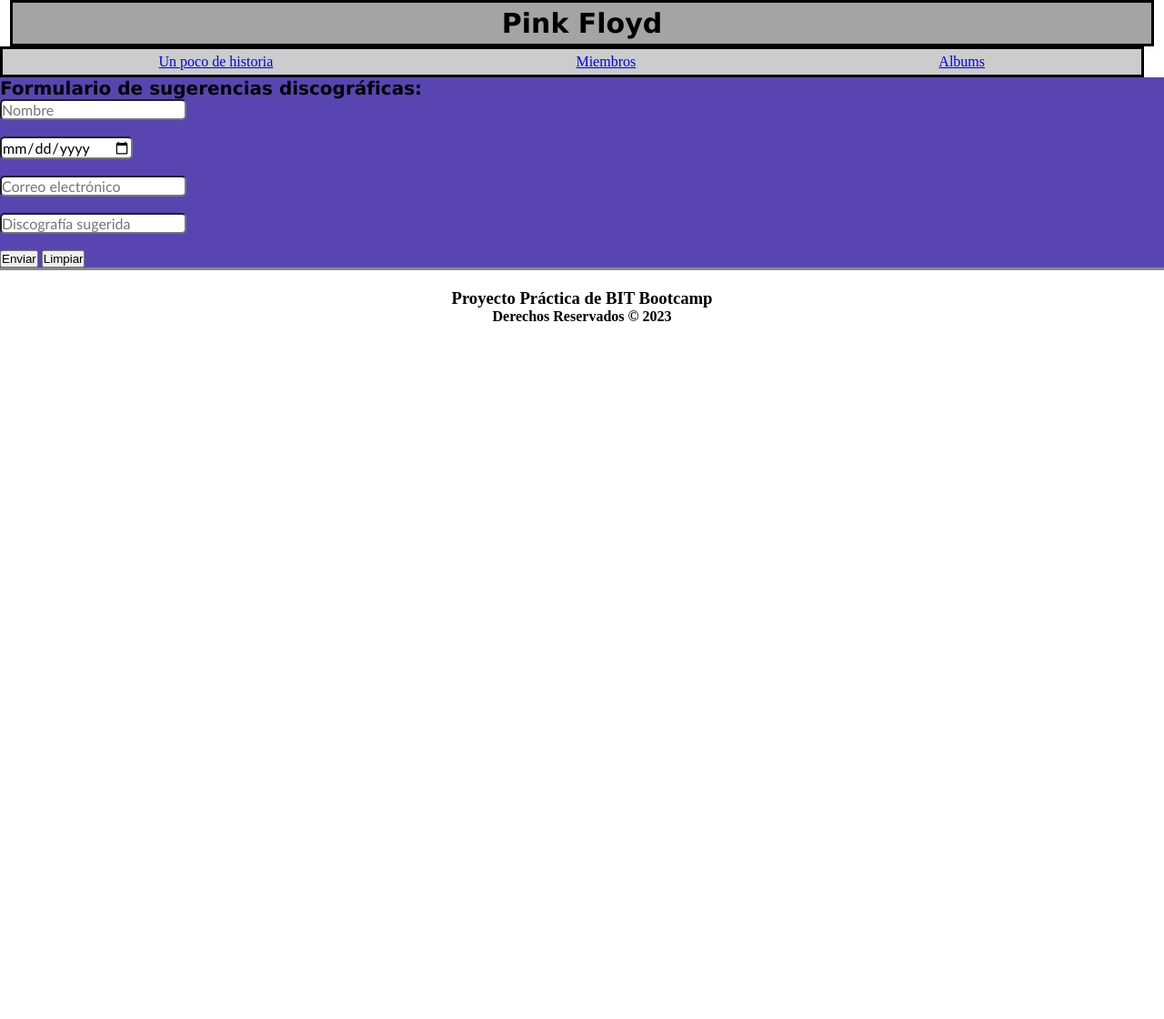
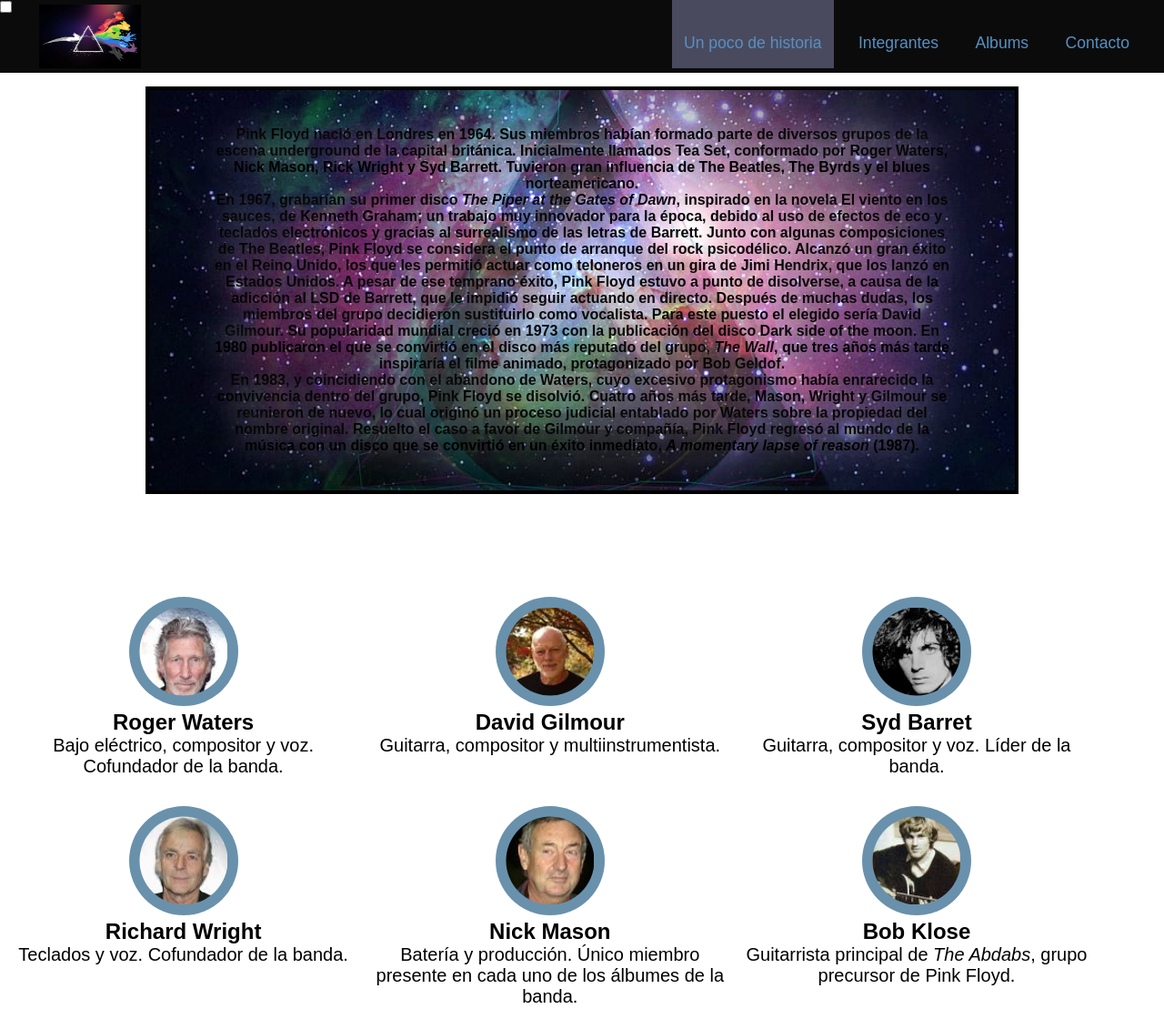
Before and after one commit to ycmegar/AMCHAM-REACT, a plain HTML site: page index.html in a window 1280 px wide. Shown: the top 1120 px of the page at 91% size. Before the commit the page ends 800 px from the top, so only its background shows below. Drawn offline with Linux system fonts and the light colour scheme.

Commit message:
Avance 2

```diff
--- a/index.html
+++ b/index.html
@@ -2,28 +2,100 @@
 <html lang="es">
     <head>
         <meta http-equiv="Content-Type" content="text/html; charset=UTF-8">
-        <link rel="stylesheet" href="main.css"/>
+        <link rel="stylesheet" href="principal.css"/>
         <title>Discografía Pink Floyd</title>
     </head>
 
     <body>
-        <header>
-            <h1>Pink Floyd</h1>
-         </header>
+        <header class="contenedor">
+            <nav>
+                <a href="#" id="menu-icon">
+                    <i class="fa-solid fa-bars"></i>
+                </a>
 
-        <nav class="menu">
-                <a href="historia.html"> Un poco de historia </a>
-                <a href="miembros.html"> Miembros </a>
-                <a href="albums.html"> Albums </a>
-        </nav>
+                <input type="checkbox" id="check">
+                <label for="check" class="checkbtn">
+                </label>
+
+                <a id="enlace">
+                    <picture><img src="logo4.jpg" id="logo"></picture>
+                </a>
+                <section>
+                    <a class="active" href="#historia"> Un poco de historia </a>
+                    <a href="#integrantes"> Integrantes </a>
+                    <a href="#albums"> Albums </a>
+                    <a href="#contacto"> Contacto </a>
+                </section>
+            </nav>
+        </header>
+
+
+        <section class="content" id="historia">
+            <article>
+                Pink Floyd nació en Londres en 1964. Sus miembros habían formado parte de diversos grupos
+                de la escena underground de la capital británica. Inicialmente llamados
+                Tea Set, conformado por Roger Waters, Nick Mason, Rick Wright y Syd Barrett. Tuvieron gran influencia de
+                The Beatles, The Byrds y el blues norteamericano. <br>
+                En 1967, grabarían su primer disco <i>The Piper at the Gates of Dawn</i>, inspirado en la novela
+                El viento en los sauces, de Kenneth Graham; un trabajo muy innovador para la época,
+                debido al uso de efectos de eco y teclados electrónicos y gracias al surrealismo de las letras de Barrett.
+                Junto con algunas composiciones de The Beatles, Pink Floyd se considera el punto de arranque del
+                rock psicodélico. Alcanzó un gran éxito en el Reino Unido, los que les permitió actuar como teloneros
+                en un gira de Jimi Hendrix, que los lanzó en Estados Unidos.
+                A pesar de ese temprano éxito, Pink Floyd estuvo a punto de disolverse, a causa de la adicción al LSD de Barrett,
+                que le impidió seguir actuando en directo. Después de muchas dudas, los miembros del grupo decidieron sustituirlo
+                como vocalista. Para este puesto el elegido sería David Gilmour.
+                Su popularidad mundial creció en 1973 con la publicación del disco Dark side of the moon. En 1980 publicaron el que
+                se convirtió en el disco más reputado del grupo, <i>The Wall</i>, que tres años más tarde inspiraría el filme animado,
+                protagonizado por Bob Geldof.<br>
+                En 1983, y coincidiendo con el abandono de Waters, cuyo excesivo protagonismo había enrarecido la convivencia
+                dentro del grupo, Pink Floyd se disolvió. Cuatro años más tarde, Mason, Wright y Gilmour se reunieron de nuevo,
+                lo cual originó un proceso judicial entablado por Waters sobre la propiedad del nombre original.
+                Resuelto el caso a favor de Gilmour y compañía, Pink Floyd regresó al mundo de la música con un disco
+                que se convirtió en un éxito inmediato, <i>A momentary lapse of reason</i> (1987).
+
+            </article>
+        </section>
+
+        <section class="miembros" id="integrantes">
+            <article class="clear-padding"> </article>
+            <article class="carta">
+                <picture><img src="roger.jpg" class="foto"></picture>
+                <h3>Roger Waters</h3>
+                <p>Bajo eléctrico, compositor y voz. Cofundador de la banda.</p>
+            </article>
+            <article class="carta">
+                <picture><img src="david.jpg" class="foto"></picture>
+                <h3>David Gilmour</h3>
+                <p>Guitarra, compositor y multiinstrumentista.</p>
+            </article>
+            <article class="carta">
+                <picture><img src="syd.jpg" class="foto"></picture>
+                <h3>Syd Barret</h3>
+                <p>Guitarra, compositor y voz. Líder de la banda.</p>
+            </article>
+            <article class="carta">
+                <picture><img src="richard.jpg" class="foto"></picture>
+                <h3>Richard Wright</h3>
+                <p>Teclados y voz. Cofundador de la banda.</p>
+            </article>
+            <article class="carta">
+                <picture><img src="nick.jpg" class="foto"></picture>
+                <h3>Nick Mason</h3>
+                <p>Batería y producción. Único miembro presente en cada uno de los álbumes de la banda.</p>
+            </article>
+            <article class="carta">
+                <picture><img src="bob.jpg" class="foto"></picture>
+                <h3>Bob Klose</h3>
+                <p>Guitarrista principal de <i>The Abdabs</i>, grupo precursor de Pink Floyd.</p>
+            </article>
+        </section>
 
         <section>
-            <article></article>
+            <article class="clear-padding"> </article>
         </section>
 
-        <section></section>
-
-        <section class="form">
+        <section id="contacto" class="form">
             <h2> Formulario de sugerencias discográficas: </h2>
             <p>
                 <input class="controls" type="text" name="nombre" id="nombre" placeholder="Nombre"><br><br>
--- a/main.css
+++ b/main.css
@@ -1,3 +1,4 @@
+@import url("https://cdnjs.cloudflare.com/ajax/libs/font-awesome/6.4.0/css/all.min.css");
 * {
 margin: auto;
 padding: 0px;
@@ -20,11 +21,10 @@ list-style: none;
 display: inline-flex;
 }
 nav {
-width: 97%;
-background: #cccccc;
-border: 3px solid #000000;
-padding: 5px;
-}
+    width: 100%;
+    height: 80px;
+    background: #cccccc;
+    }
 li {
 padding: 5px;
 font: 14px verdana, sans-serif;
@@ -54,3 +54,11 @@ footer {
     border-radius: 5px;
     font-family: calibri;
 }
+.enlace{
+    position: absolute;
+    padding: 10px 50px;
+}
+.logo{
+    height: 60px;
+    width: 84px;
+}
--- /dev/null
+++ b/principal.css
@@ -0,0 +1,98 @@
+@import url("https://cdnjs.cloudflare.com/ajax/libs/font-awesome/6.4.0/css/all.min.css");
+*{
+    padding: 0;
+    margin: 0;
+    text-decoration: none;
+    list-style: none;
+    box-sizing: border-box;
+    font-family: sans-serif;
+}
+h1{font-size: 3em;}
+h2{font-size: 2.2em;}
+h3{font-size: 1.5em;}
+p{font-size: 1.25em;}
+
+nav{
+    background: rgb(12, 11, 11);
+    height: 80px;
+    width: 100%;
+}
+#enlace{
+    position: absolute;
+    padding: 5px 30px;
+}
+#logo{
+    height: 70px;
+}
+#menu-icon{
+    display: none;
+    font-size: 50px;
+}
+nav section{
+    float: right;
+    margin-right: 20px;
+}
+nav section a{
+    display: inline-block;
+    line-height: 80px;
+    margin: 0 5px;
+    color: rgb(87, 144, 194);
+    font-size: 110%;
+    padding: 7px 13px;
+}
+section a.active, section a:hover{
+    background: rgb(74, 74, 94);
+    height: 75px;
+    transition: .5s;
+}
+
+body{
+
+}
+.content{
+   padding: 40px 70px;
+   border: 4px solid black;
+   margin: 15px auto;
+   text-align: center;
+   font-weight: bold;
+   text-shadow: 0 0 40px #ffffff;
+   color: rgb(0, 0, 0);
+   background: url(fondo1.jpg);
+   width: 960px;
+   background-size: 960px;
+   filter: saturate(120%);
+   background-position: center center;
+
+}
+.carta{
+    width: 31.5%;
+    float: left;
+    padding: 10px;
+    text-align: center;
+}
+.foto{
+    margin: 0 auto;
+    width: 120px;
+    background-color: #6991ac;
+    border-radius: 125px;
+    text-align: center;
+    margin-top: 3%;
+    padding: 3%;
+}
+.clear-padding{
+    clear: both;
+    padding: 3%;
+}
+.form{
+    width: 960px;
+    border: 1px solid black;
+    margin: 15px auto;
+    text-align: center;
+    color: rgb(3, 39, 39);
+    font: bold 14px verdana;
+}
+footer{
+    background: #2c3e50;
+    width: 100%;
+    overflow: auto;
+}
```
Also changed, not shown: bob.jpg (added), david.jpg (added), fondo1.jpg (added), logo4.jpg (added), nick.jpg (added), richard.jpg (added), roger.jpg (added), syd.jpg (added).
